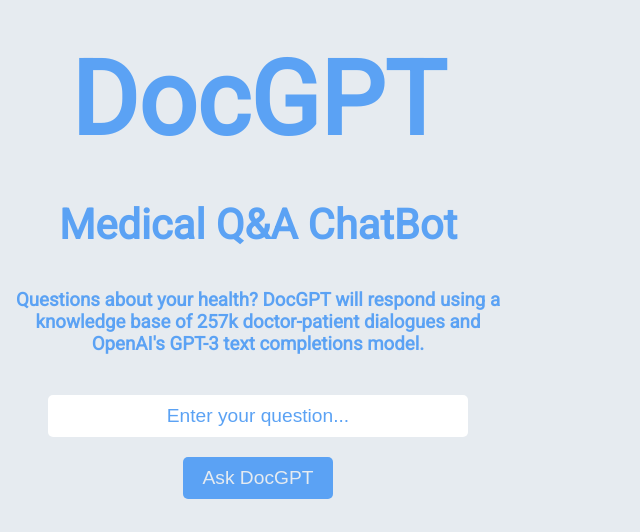
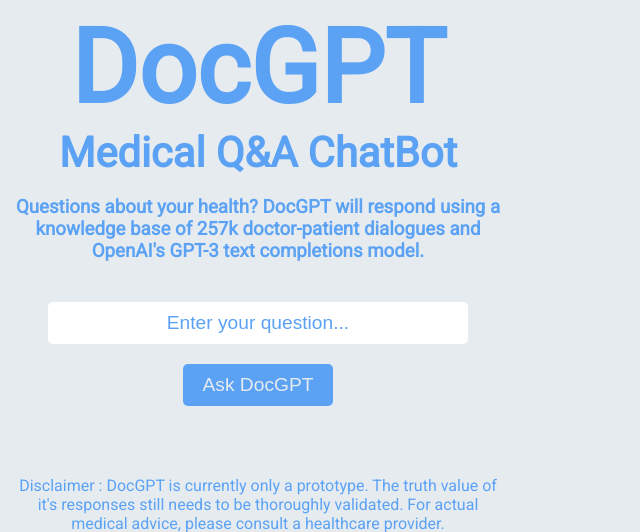
Before and after one commit to dustinmarshall/DocGPT, a Flask app: page / in a window 1280 px wide. Shown: the top 532 px of the page, without its empty margins (0-640 px from the left). Run offline with Flask 2, Linux system fonts and the light colour scheme.

Commit message:
Update style.css

```diff
--- a/static/css/style.css
+++ b/static/css/style.css
@@ -14,7 +14,7 @@ body {
     font-size: 6.4em;
     font-weight: 600;
     font-family: Roboto;
-    margin: 40px auto;
+    margin: 0 auto;
     text-align: center;
     max-width: 500px;
     padding: 0;
@@ -23,7 +23,7 @@ body {
   h2 {
     font-size: 2.6em;
     font-family: Roboto;
-    margin: 40px auto;
+    margin: 0 auto;
     text-align: center;
     max-width: 500px;
     padding: 0;
@@ -79,7 +79,7 @@ body {
     max-width: 500px;
     word-wrap: break-word;
     text-align: center;
-    margin: 20px auto;
+    margin: 0 auto;
     padding: 10px;
     background-color: #cedfef;
     border-radius: 5px;
```
